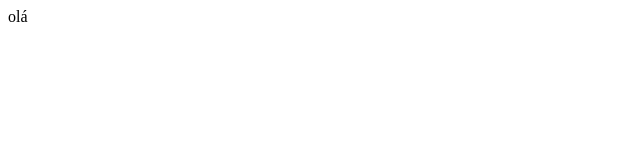
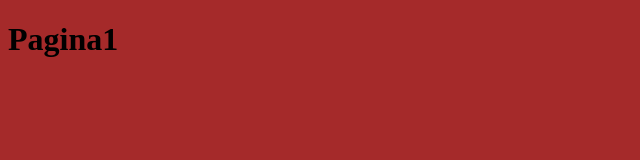
Before and after one commit to AntonioC22/pratlab8-2, a plain HTML site: page Index.html in a window 1280 px wide. Shown: the whole page, without its empty margins (0-640 px from the left). Drawn offline with Linux system fonts and the light colour scheme.

Commit message:
Alteração visual

```diff
--- a/Index.html
+++ b/Index.html
@@ -1 +1,12 @@
-olá
+<!DOCTYPE html>
+<html lang="en">
+<head>
+    <meta charset="UTF-8">
+    <meta name="viewport" content="width=device-width, initial-scale=1.0">
+    <title>Document</title>
+    <link rel="stylesheet" href="style.css">
+</head>
+<body>
+    <h1>Pagina1</h1>
+</body>
+</html>
--- /dev/null
+++ b/style.css
@@ -0,0 +1,3 @@
+body {
+    background-color: brown;
+}
```
